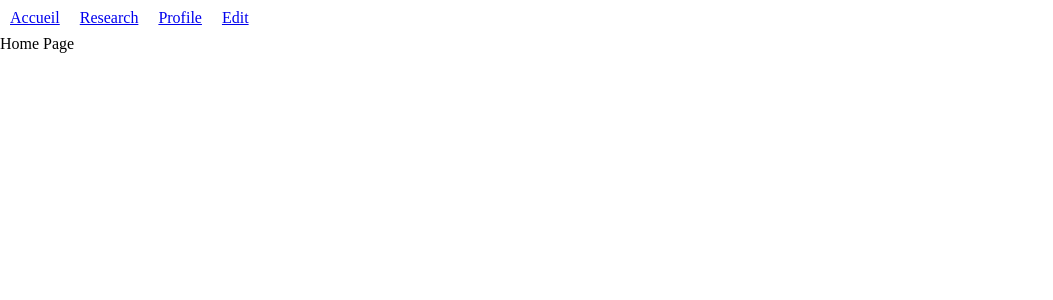
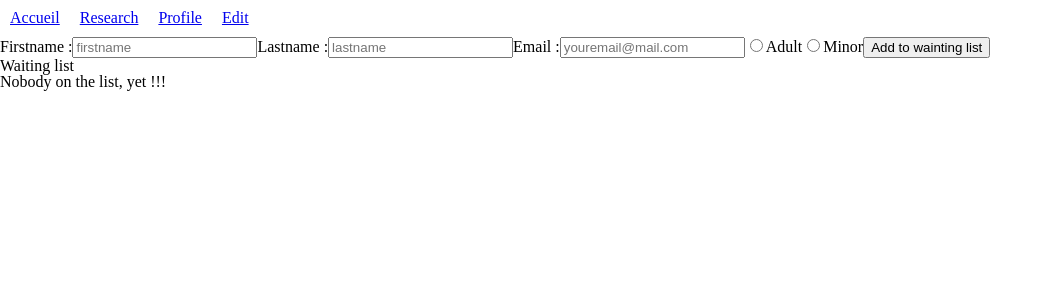
Before and after one commit to FrancoisNovais/vue-exercice-mise-en-pratique-2, a Vue app: page / in a window 1280 px wide. Shown: the top 300 px of the page, without its empty margins (0-1053 px from the left). Built offline with nearby package versions, Linux system fonts and the light colour scheme.

Commit message:
Homeview template

```diff
--- a/src/views/HomeView.vue
+++ b/src/views/HomeView.vue
@@ -2,6 +2,24 @@
 
 <template>
   <main>
-    <p>Home Page</p>
+    <div class="left-column">
+      <form>
+        <label for="firstname">Firstname :</label>
+        <input type="text" placeholder="firstname" name="firstname" id="firstname " />
+        <label for="lastname">Lastname :</label>
+        <input type="text" placeholder="lastname" name="lastname" id="lastname " />
+        <label for="email">Email :</label>
+        <input type="email" placeholder="youremail@mail.com" name="email" id="email" />
+        <label><input type="radio" value="adult" id="adult" name="fruit" />Adult</label>
+        <label><input type="radio" value="minor" id="minor" name="fruit" />Minor</label>
+        <button>Add to wainting list</button>
+      </form>
+    </div>
+    <div class="right-column">
+      <h1>Waiting list</h1>
+      <p>Nobody on the list, yet !!!</p>
+    </div>
   </main>
 </template>
+
+<style scoped></style>
```
